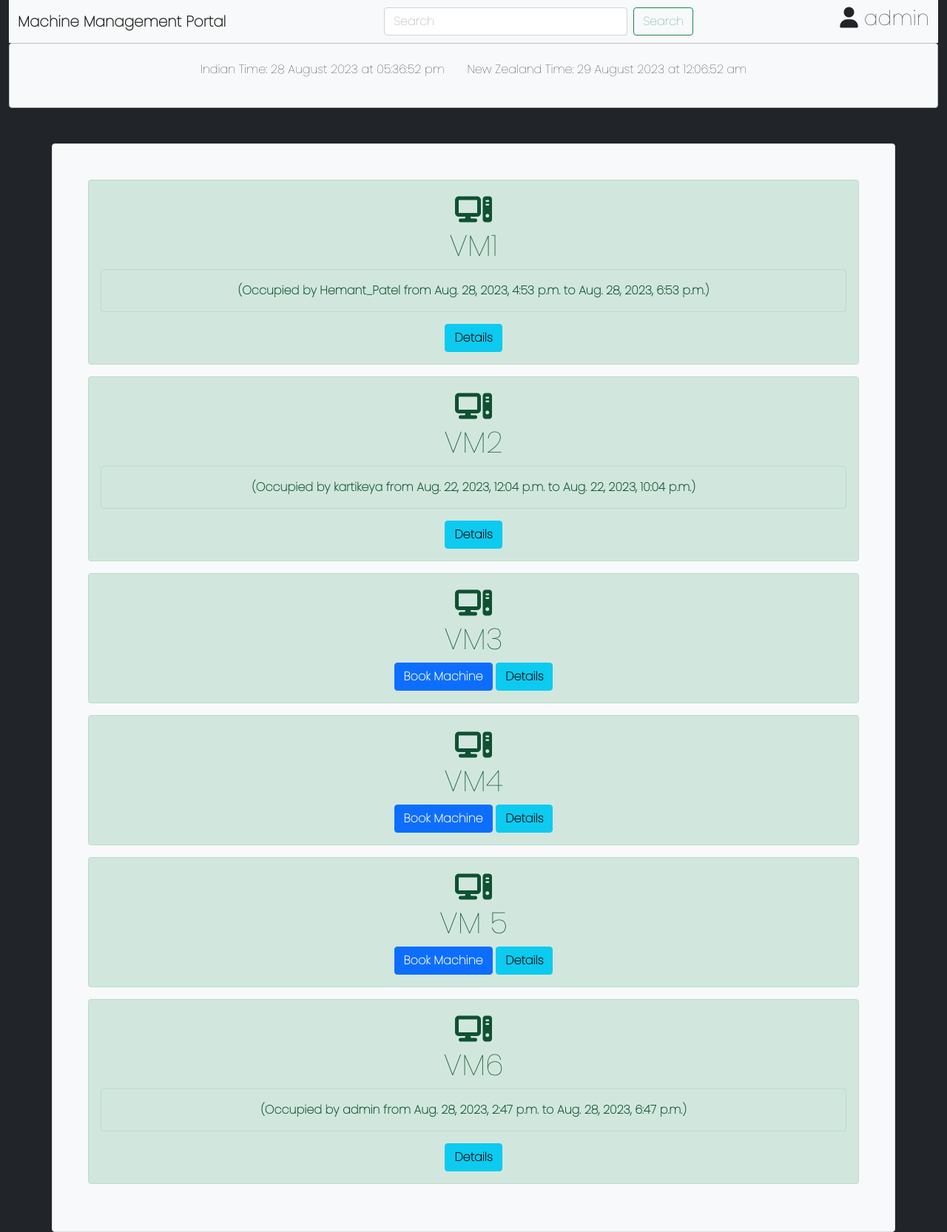
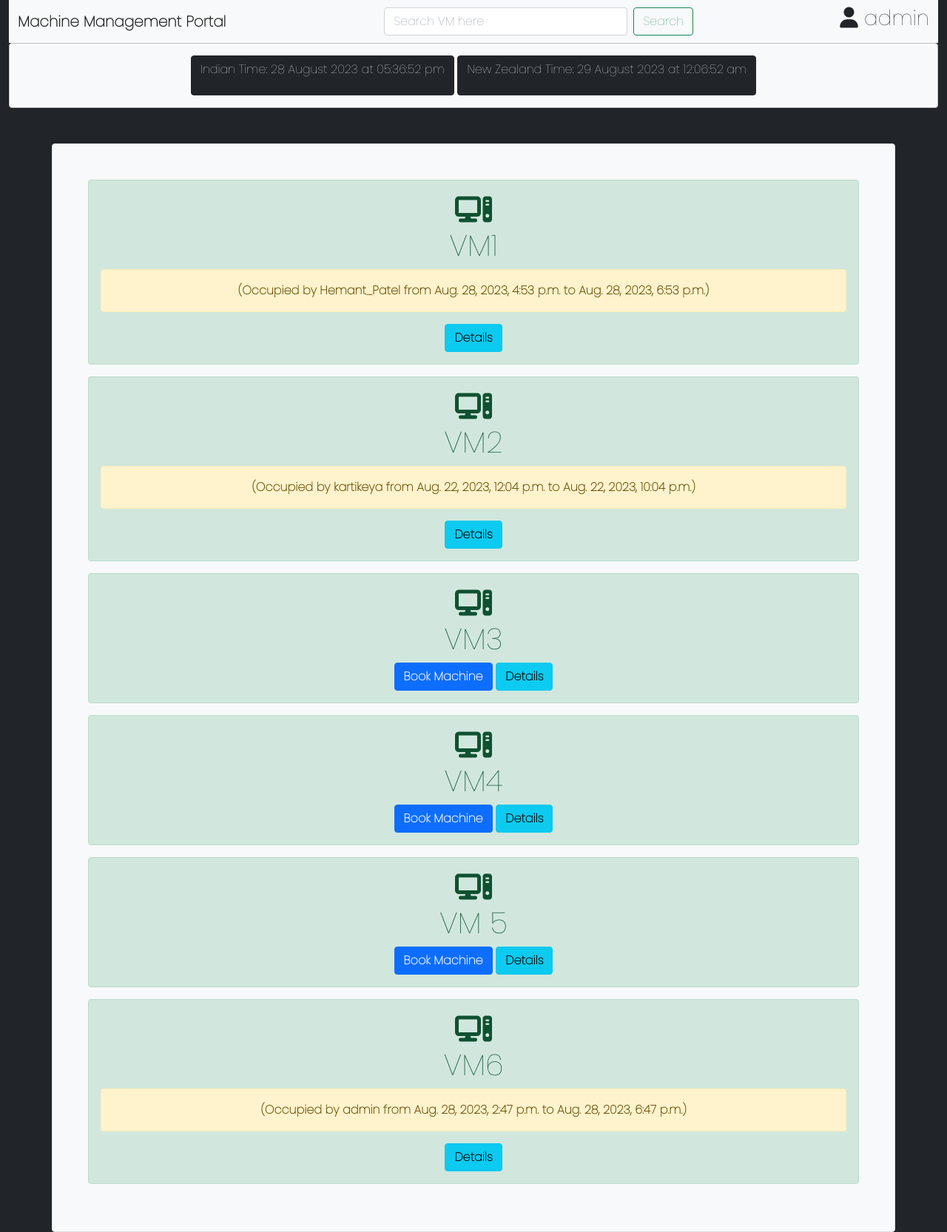
Before and after one commit to kartikeymahajan/machine_management, a Django app: page / in a window 1280 px wide. Shown: the whole page at 74% size. Run offline with Django 4.2, Linux system fonts and the light colour scheme; a user stored in the database is signed in; data comes from the database, SQL or seed files in the repository; both versions use the stored data as it was after the commit.

Commit message:
Some development work

```diff
--- a/mysite/machines/templates/machines/machine_detail.html
+++ b/mysite/machines/templates/machines/machine_detail.html
@@ -25,10 +25,10 @@
 <p><b>Name: {{ machine.name }}</b></p>
 <p><b>Status: {% if machine.status %} Free {% else %} </b><b>Occupied by </b> <b>{{ machine.user }}</b> {% endif %}</p>
 {% if machine.status == False %}
-    <p><b>Booking Time:</b> {{ machine.start_time }} <b>Booking Till: </b> {{ machine.end_time}} </p>
-    <p><b>Purpose:</b> {{machine.purpose}}</p>
+    <p><b>Booking Time: {{ machine.start_time }} </b> <b>Booking Till:  {{ machine.end_time}}  </b> </p>
+    <p><b>Purpose: {{machine.purpose}} </b></p>
 {% endif %}
-<p>Last Occupied: {{ machine.timestamp }}</p>
+              <p><b>Last Occupied: {{ machine.timestamp }}</b></p>
 
 {% if machine.status == False %}
     {% if user_can_free %}
--- a/mysite/machines/templates/machines/machine_list.html
+++ b/mysite/machines/templates/machines/machine_list.html
@@ -36,7 +36,7 @@
 
               <div class="navbar-float-right" id="navbarSupportedContent">
                 <form class="d-flex" method="get" action="{% url 'machine_list' %}">
-                  <input class="form-control me-2" type="search" name = "search" placeholder="Search" aria-label="Search">
+                  <input class="form-control me-2" type="search" name = "search" placeholder="Search VM here" aria-label="Search">
                   <button class="btn btn-outline-success" type="submit">Search</button>
                 </form>
               </div>
@@ -82,10 +82,13 @@
                  <div class="alert alert-dark text-center mb-3  bg-light ">
 
                      <b>
-            <button type="button" class="btn btn-light  "><p>Indian Time: <span id="indianTimeAndDate"></span></p>
+                         <b>
+            <button type="button" class="btn btn-dark  "><p>Indian Time: <span id="indianTimeAndDate"></span></p>
 
                  </button>
-        <button type="button" class="btn btn-light  ">
+                     </b>
+
+        <button type="button" class="btn btn-dark  ">
                 <p>New Zealand Time: <span id="newZealandTime"></span></p>
                  <span id="newZealandTime"></span></p></button>
                      </b>
@@ -110,7 +113,7 @@
                         {% else %}
 
 
-                             <div class="alert alert-success">
+                             <div class="alert alert-warning">
 
                             (Occupied by {{ machine.user }} from {{ machine.start_time|date:"DATETIME_FORMAT" }} to {{ machine.end_time|date:"DATETIME_FORMAT" }})
 
--- a/mysite/machines/templates/profile.html
+++ b/mysite/machines/templates/profile.html
@@ -39,6 +39,9 @@
               </div>
 
 
+<a href="{% url 'machine_list' %}" class="btn btn-warning text-center"><b>Back to Main Page<b></b></a>
+
+
 
 
 
--- a/mysite/machines/templates/unbook_machine.html
+++ b/mysite/machines/templates/unbook_machine.html
@@ -34,7 +34,7 @@
 
 <p>{{ success_message }}</p>
 
-<a href="{% url 'machine_detail' machine.id %}" class="btn btn-success">Back to Machine Detail</a>
+<a href="{% url 'machine_detail' machine.id %}" class="btn btn-primary">Back to Machine Detail</a>
 
 {% endblock %}
 
--- a/mysite/machines/views.py
+++ b/mysite/machines/views.py
@@ -1,3 +1,5 @@
+import time
+
 from django.shortcuts import render, redirect
 from .models import Machine, Booking
 from django.contrib.auth.decorators import login_required
```
Also changed, not shown: mysite/db.sqlite3.
